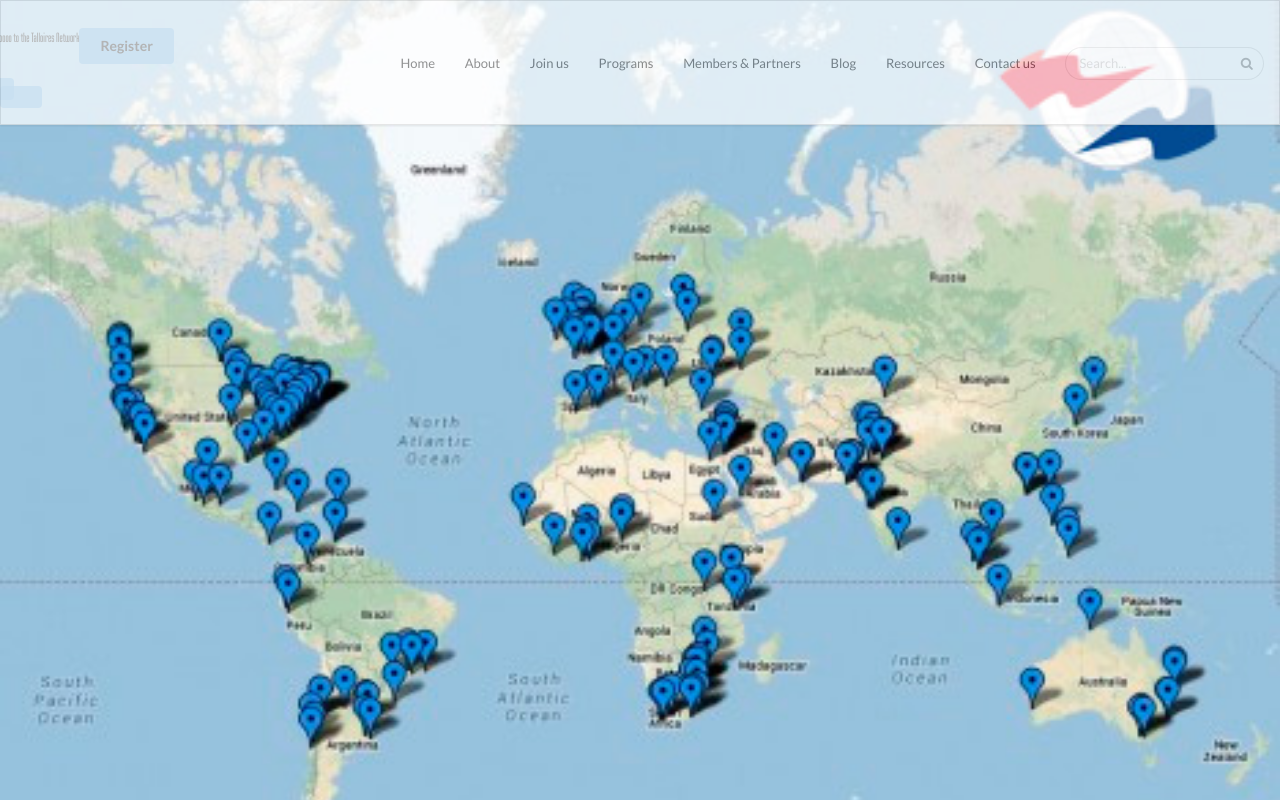
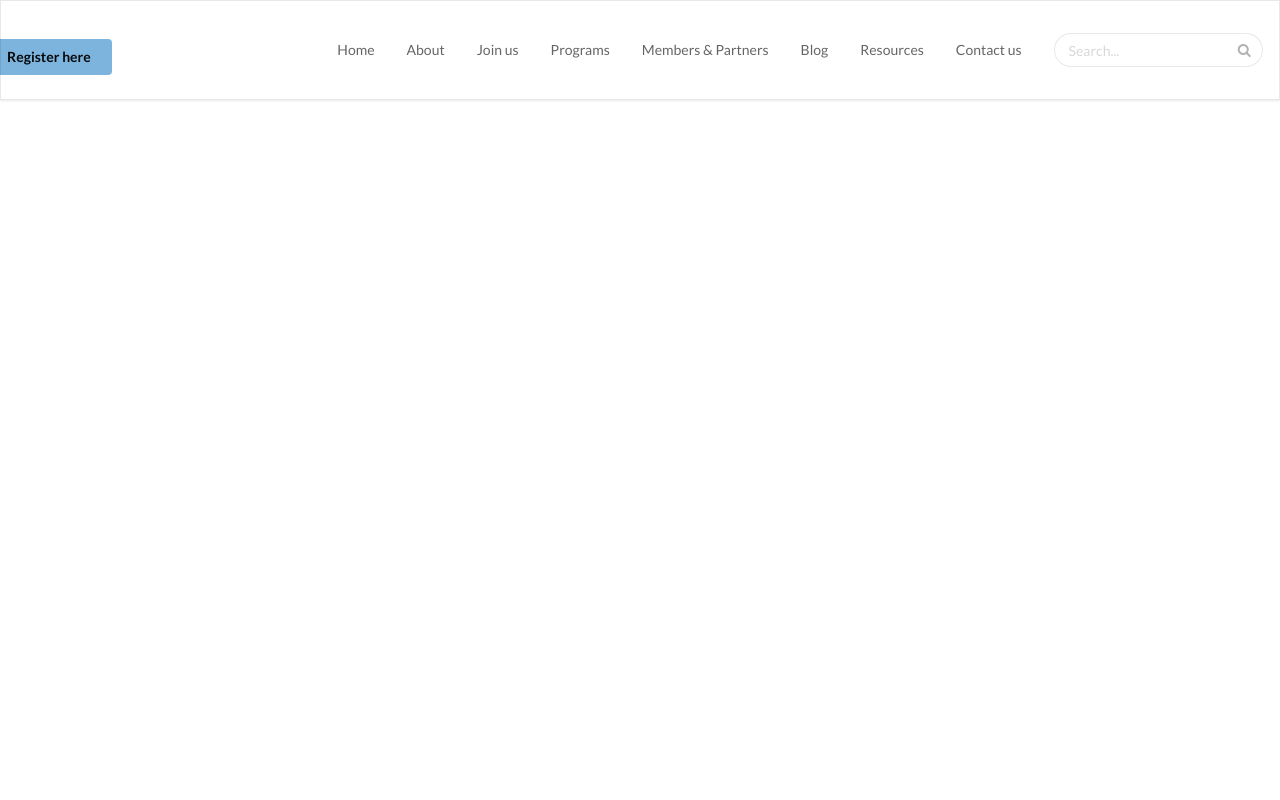
Before and after one commit to jackvallerie/tnDues, a Flask app: page / in a window 1280 px wide. Run offline with Flask 2, Linux system fonts and the light colour scheme; some web fonts are replaced.

Commit message:
Trying to fix front end

```diff
--- a/server/api.py
+++ b/server/api.py
@@ -1,7 +1,7 @@
 from flask import jsonify, request
-from config import *
+from .config import *
 from flask_user import login_required
-from models import *
+from .models import *
 
 ##################################################
 # USERS
--- a/server/models.py
+++ b/server/models.py
@@ -1,4 +1,4 @@
-from config import *
+from .config import *
 from flask_user import UserMixin, SQLAlchemyAdapter, UserManager
 from flask_user.forms import RegisterForm
 from wtforms import StringField, SubmitField, validators
--- a/server/static/styles/tn.css
+++ b/server/static/styles/tn.css
@@ -6,7 +6,6 @@
 
 .right .menu .item{
         font-size: 50px;
-
 }
 
 #tnicon {
@@ -14,18 +13,21 @@
         width: 500px;
 }
 
-.menu {
+#navbar {
         opacity: 0.7;
-        height: 125px;
+        height: 100px;
         background-color : transparent;
 }
 
+.ui#container{
+        padding-top: 500px;
+}
 
 
-body {
+/*body {
         background: url("tn.jpg") no-repeat center center fixed;
         -webkit-background-size: cover;
         -moz-background-size: cover;
         -o-background-size: cover;
         font-family: Mekanik;
-}
+}*/
--- a/server/templates/base.html
+++ b/server/templates/base.html
@@ -2,16 +2,13 @@
 <head>
         <title>The Talloires Network</title>
         <link rel="stylesheet" type="text/css" href="/static/semantic.css">
-
         <link rel="stylesheet" type="text/css" href="/static/styles/tn.css">
         <script src="/static/semantic.min.js"></script>
 </head>
 
 <body>
-
-<div class="ui grid">
-    <div class="row">
-        <div class="ui small fixed borderless menu navbar page">
+        <div class="ui fixed borderless menu"  id="navbar">
+                <!-- <div class="container"> -->
                         {% if request.path != "/" %}
                         <div class="left menu">
                                 <a href="" class="item">The Talloires Network</a>
@@ -33,12 +30,15 @@
                                         </div>
                                 </div>
                         </div>
+                <!-- </div> -->
+        </div>
+
+        <div class="ui grid">
+                <div id="content" class="row">
+                        {% block content %}
+                        {% endblock %}
                 </div>
         </div>
 
-{% block content %}
-{% endblock %}
-</div>
 </body>
-
 </html>
--- a/server/templates/index.html
+++ b/server/templates/index.html
@@ -2,7 +2,6 @@
 
 {% block content %}
 <div class="row">
-hellooooo to the Talloires Network
-<a class="ui active button" href="{{url_for('user.register')}}">Register</button>
+<a class="ui active button" href="{{url_for('user.register')}}">Register here</a>
 </div>
 {% endblock %}
--- a/server/views.py
+++ b/server/views.py
@@ -1,8 +1,8 @@
 from flask import render_template_string, render_template, jsonify, request
-from config import *
+from .config import *
 from flask_user import login_required
-from models import db
-from models import *
+from .models import db
+from .models import *
 
 @app.route('/')
 # @login_required
```
Also changed, not shown: server/__init__.py (+4 -4 lines), server/config.py (line endings or trailing spaces). Lines whose indentation alone changed are shown as unchanged.
